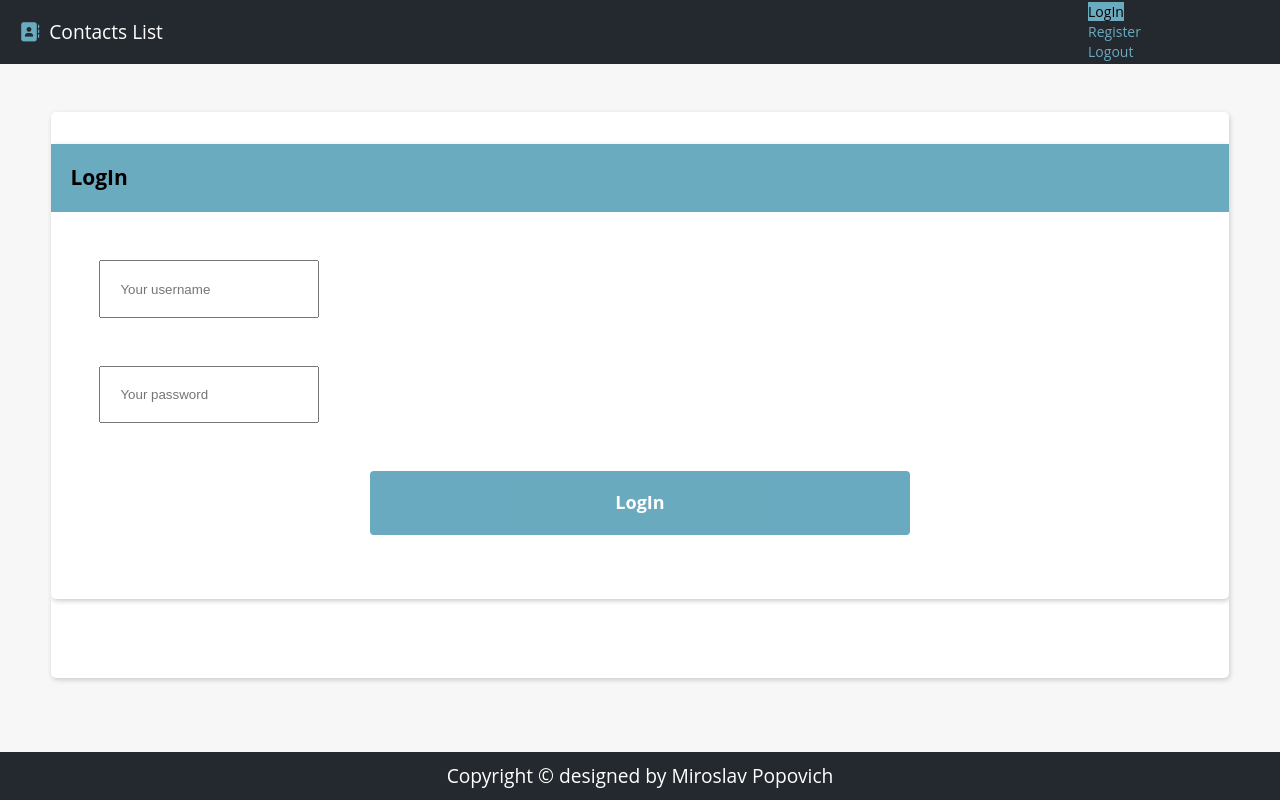
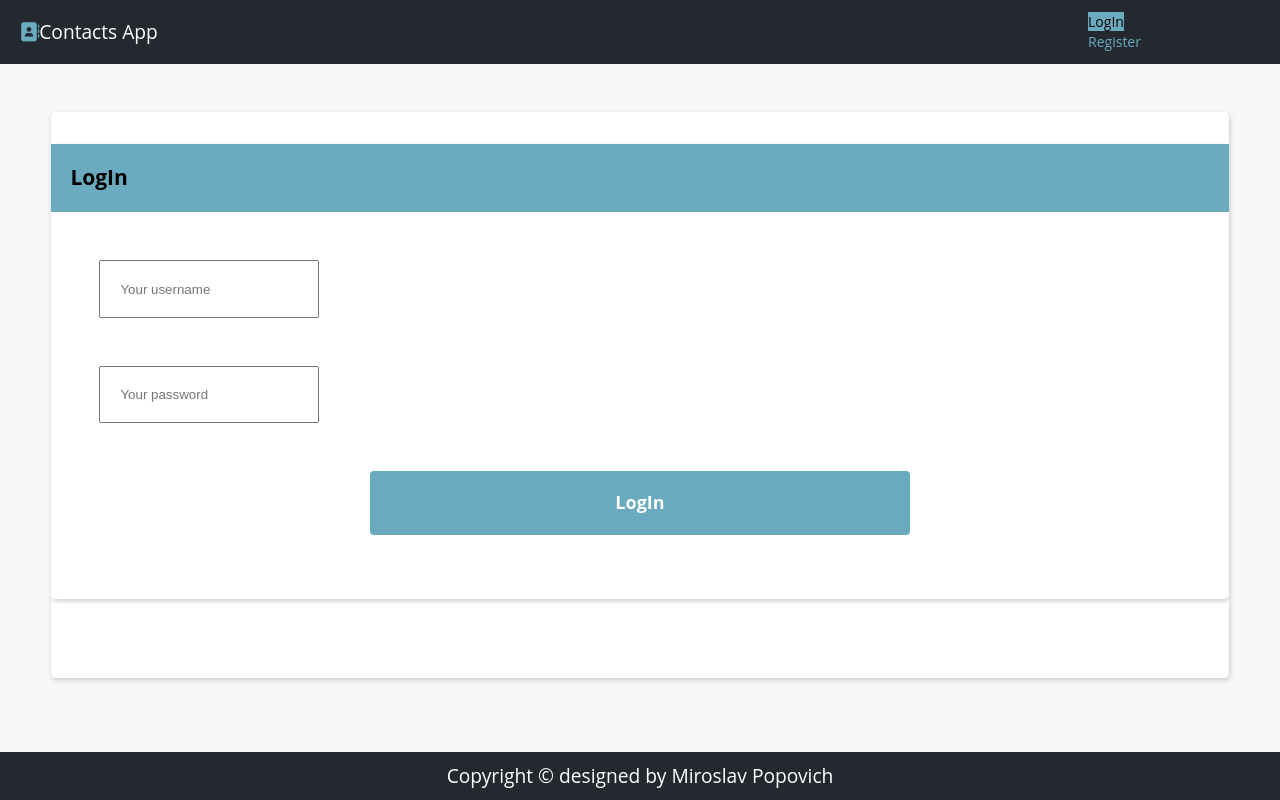
Before and after one commit to MiroslavPopovich/user-list, a React (Create React App) app: page /LogIn in a window 1280 px wide. Built offline with nearby package versions, Linux system fonts and the light colour scheme; no server answers.

Commit message:
Added AuthContext

```diff
--- a/src/App.js
+++ b/src/App.js
@@ -2,7 +2,7 @@ import { useEffect, useState, } from 'react';
 import {
   Routes,
   Route,
-  //useNavigate,
+  useNavigate,
   Navigate,
 } from 'react-router-dom';
 
@@ -20,6 +20,8 @@ import { ContactEdit } from './components/contacts-list/contact-edit/ContactEdit
 import { ContactDelete } from './components/contacts-list/contact-delete/ContactDelete';
 import './App.css';
 import { ContactContext } from './contexts/ContactContext';
+import { AuthContext } from './contexts/AuthContext';
+import { useSessionSorage } from './hooks/useSessionStorage';
 
 function App() {
 
@@ -32,12 +34,12 @@ function App() {
       });
   }, []);
 
-  //const navigate = useNavigate();
+  const navigate = useNavigate();
 
 
   const [contactAction, setContactAction] = useState({ contact: null, action: null });
 
-
+  const [auth, setAuth] = useSessionSorage('auth', {});
   const CloseHandler = () => {
     setContactAction({ contact: null, action: null });
   }
@@ -133,6 +135,10 @@ function App() {
     contactsService.login(userData.username, userData.password)
       .then((result) => {
         console.log(result);
+        setAuth(result);
+        navigate('/');
+      }).catch(() => {
+        navigate('/404');
       });
   }
 
@@ -146,16 +152,20 @@ function App() {
       repassword,
     } = Object.fromEntries(formData);
 
-    const userData = {
-      username,
-      email,
-      password,
-    };
+    // const userData = {
+    //   username,
+    //   email,
+    //   password,
+    // };
 
     if (password === repassword) {
-      contactsService.register(userData.username, userData.email, userData.password)
+      contactsService.register(username, email, password)
         .then((result) => {
           console.log(result);
+          setAuth(result);
+          navigate('/');
+        }).catch(() => {
+          navigate('/404');
         });
     } else {
       alert('Diferent passwords');
@@ -176,6 +186,7 @@ function App() {
   }
 
   return (
+    <AuthContext.Provider value={{ auth, setAuth }}>
 
       <div className="App">
         <Header />
@@ -196,7 +207,9 @@ function App() {
             <Routes>
               <Route path="/LogIn" element={
                 <section className="card users-container">
+
                     <LogIn onLogInClick={LogInHandler} />
+
                 </section>
               } />
               <Route path="/Register" element={
@@ -204,8 +217,8 @@ function App() {
                   <Register onRegisterClick={RegisterHandler} />
                 </section>
               } />
-            <Route path="/" element={false ? //isLogIn
-              <>
+              <Route path="/" element={auth.username
+              ?  <>
                   {contactAction.action === ContactsAction.Details && <ContactDetails />}
                   {contactAction.action === ContactsAction.Add && <ContactAdd />}
                   {contactAction.action === ContactsAction.Edit && <ContactEdit />}
@@ -214,7 +227,8 @@ function App() {
                     <Search />
                     <ContactsList />
                   </section>
-              </> : <Navigate to="/LogIn" />
+                </>
+              : <Navigate to="/LogIn" />
               } />
             </Routes>
           </main>
@@ -222,7 +236,7 @@ function App() {
 
         <Footer />
       </div>
-
+    </AuthContext.Provider>
   );
 }
 
--- a/src/components/common/Header.js
+++ b/src/components/common/Header.js
@@ -1,22 +1,59 @@
 import { Link } from 'react-router-dom';
+import { useContext } from 'react';
+import { useNavigate } from 'react-router-dom';
+import { AuthContext } from '../../contexts/AuthContext';
 import * as contactsService from '../../services/contactsService';
 
 export const Header = () => {
-   function SignOutHendler () {
+    const navigate = useNavigate();
+    const { auth, setAuth } = useContext(AuthContext);
+
+    function LogOutHendler () {
     contactsService.logout()
         .then((result) => {
+            setAuth({});
             console.log(result);
+            navigate('/')
+        })
+        .catch(() => {
+            navigate('/');
         });
     }
     return (
         <header className="header">
-            <div className="logo">
+            {auth.username
+            ? <div className="logo">
                 <i className="fa-regular fa-address-book"></i>
                 <Link className="description" to="/">Contacts List</Link>
             </div>
+            :<div className="logo">
+                <i className="fa-regular fa-address-book"></i>
+                Contacts App
+            </div>
+}
             <div className="nav">
                     {/* Pills navs */}
+
                     <ul className="nav nav-pills nav-justified mb-3" id="ex1" role="tablist">
+                    {auth.username
+                    ? <div id="user">
+                    <span>{auth.username}</span>
+                    <li className="nav-item" role="presentation">
+                        <Link
+                            className="nav-link"
+                            id="tab-register"
+                            data-mdb-toggle="pill"
+                            to="/LogIn"
+                            role="tab"
+                            aria-controls="pills-register"
+                            aria-selected="false"
+                            onClick={LogOutHendler}
+                        >
+                            Logout
+                        </Link>
+                    </li>
+                    </div>
+                    : <div id="guest">
                         <li className="nav-item" role="presentation">
                             <Link
                                 className="nav-link active"
@@ -43,21 +80,8 @@ export const Header = () => {
                                 Register
                             </Link>
                         </li>
-                        <li className="nav-item" role="presentation">
-                            <Link
-                                className="nav-link"
-                                id="tab-register"
-                                data-mdb-toggle="pill"
-                                to="/LogIn"
-                                role="tab"
-                                aria-controls="pills-register"
-                                aria-selected="false"
-                                onClick={SignOutHendler}
-                            >
-                                Logout
-                            </Link>
-                        </li>
-
+                        </div>
+}
                     </ul>
                     {/* Pills navs */}
                 </div>
--- /dev/null
+++ b/src/contexts/AuthContext.js
@@ -0,0 +1,3 @@
+import { createContext } from "react";
+
+export const AuthContext = createContext();
--- /dev/null
+++ b/src/hooks/useSessionStorage.js
@@ -0,0 +1,19 @@
+import { useState } from "react";
+
+export const useSessionSorage = (key, defaultValue) => {
+    const [value , setValue] = useState( () => {
+        const storedData = sessionStorage.getItem(key);
+        return storedData ? JSON.parse(storedData) : defaultValue
+    });
+    //const [value , setValue] = useState(getting storedData)
+
+    const setSessionStorageValue = (newValue) => {
+        sessionStorage.setItem(key, JSON.stringify(newValue));
+        setValue(newValue);
+    }
+
+    return [
+        value,
+        setSessionStorageValue,
+    ];
+}
--- a/src/services/contactsService.js
+++ b/src/services/contactsService.js
@@ -1,4 +1,5 @@
-import { clearUserData, getUserData, setUserData } from "../services/util.js";
+import { getUserData } from "../services/util.js";
+
 const host = 'https://parseapi.back4app.com';
 const applicationId = 'vH1nC8PWxT5rpuSwEFecTkc6oVrUKwxHLxMmtq6u';
 const restApiKey = '5TgCsI30MwrXrHwK0ZfYGGwFBtdYcSOqaQqOsFaL';
@@ -13,6 +14,8 @@ const endPoints ={
     logOut: '/logout',
     register: '/users'
 }
+
+
 
 async function request(url, options){// returns promise
     try{
@@ -105,8 +108,8 @@ export async function login(username, password){
         token: result.sessionToken
     };
 
-    setUserData(userData);
-    return result;
+    //setUserData(userData);
+    return userData;
 };
 
 export async function register(username, email, password){
@@ -116,11 +119,11 @@ export async function register(username, email, password){
         id: result.objectId,
         token: result.sessionToken
     };
-    setUserData(userData);
-    return result
+    //setUserData(userData);
+    return userData
 };
 
 export async function logout(){
     await post(endPoints.logOut);
-    clearUserData();
+    //clearUserData();
 };
--- a/src/services/util.js
+++ b/src/services/util.js
@@ -1,11 +1,3 @@
 export function getUserData() {
     return JSON.parse(sessionStorage.getItem('userData'));
 }
-
-export function setUserData(data) {
-    sessionStorage.setItem('userData', JSON.stringify(data));
-}
-
-export function clearUserData() {
-    sessionStorage.removeItem('userData');
-}
```
Lines whose indentation alone changed are shown as unchanged.
